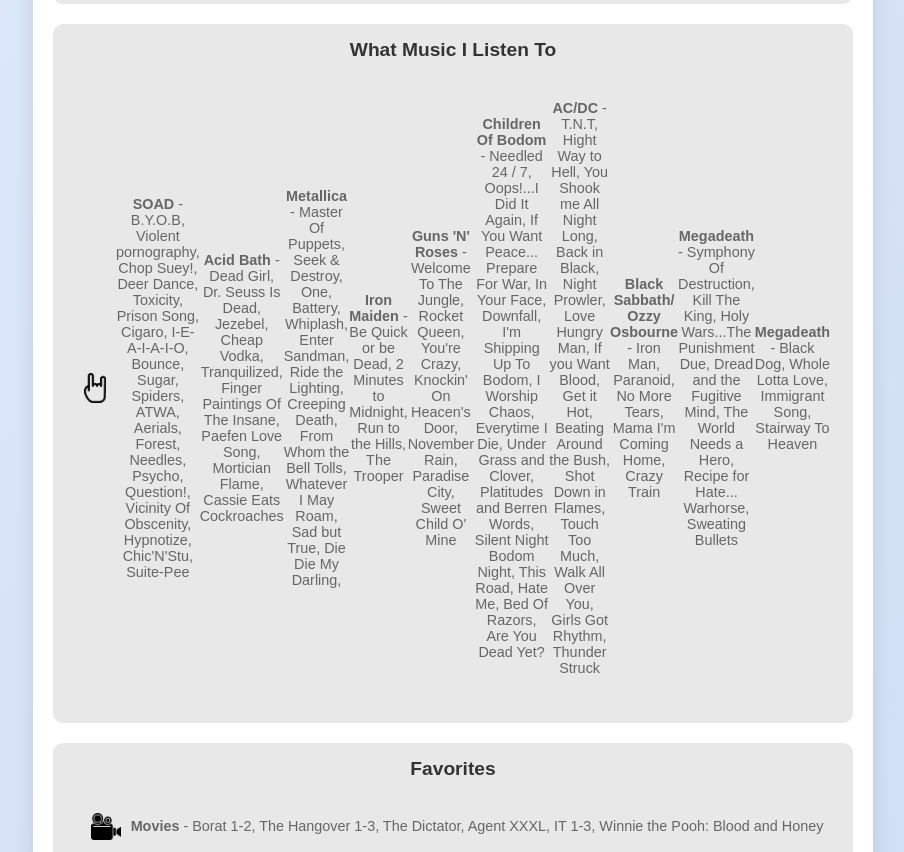
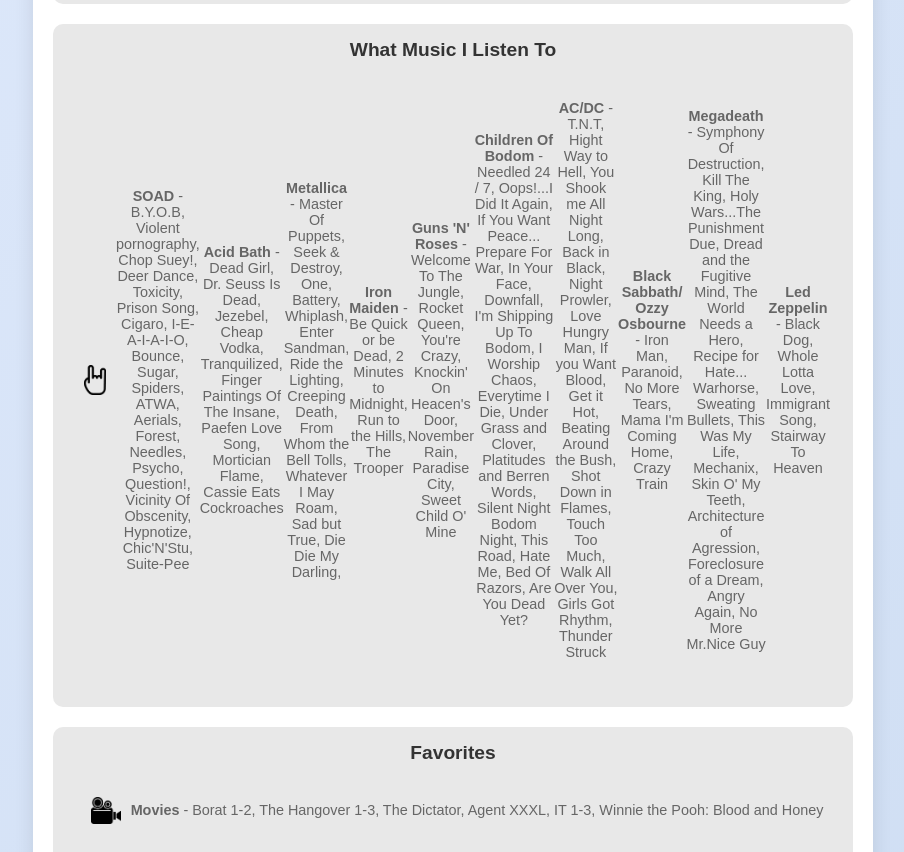
Before and after one commit to Giosho/GioshoSite, a plain HTML site: page menu.html in a window 1280 px wide. Shown: the part 723-1575 px from the top of the page, without its empty margins (187-1091 px from the left). Drawn offline with Linux system fonts and the light colour scheme.

Commit message:
Update menu.html

```diff
--- a/menu.html
+++ b/menu.html
@@ -126,8 +126,8 @@
             <p><b>AC/DC</b> - T.N.T, Hight Way to Hell, You Shook me All Night Long, Back in Black, Night Prowler, Love Hungry Man, If you Want Blood, Get it Hot, Beating Around the Bush,
                Shot Down in Flames, Touch Too Much, Walk All Over You, Girls Got Rhythm, Thunder Struck</p>
             <p><b>Black Sabbath/ Ozzy Osbourne</b> - Iron Man, Paranoid, No More Tears, Mama I'm Coming Home, Crazy Train</p>
-            <p><b>Megadeath</b> - Symphony Of Destruction, Kill The King, Holy Wars...The Punishment Due, Dread and the Fugitive Mind, The World Needs a Hero,  Recipe for Hate... Warhorse, Sweating Bullets</p>
-            <p><b>Megadeath</b> - Black Dog, Whole Lotta Love, Immigrant Song, Stairway To Heaven</p>
+            <p><b>Megadeath</b> - Symphony Of Destruction, Kill The King, Holy Wars...The Punishment Due, Dread and the Fugitive Mind, The World Needs a Hero,  Recipe for Hate... Warhorse, Sweating Bullets, This Was My Life, Mechanix, Skin O' My Teeth, Architecture of Agression, Foreclosure of a Dream, Angry Again, No More Mr.Nice Guy</p>
+            <p><b>Led Zeppelin</b> - Black Dog, Whole Lotta Love, Immigrant Song, Stairway To Heaven</p>
         </div>
 
         <div id="favorites" class="section">
```
